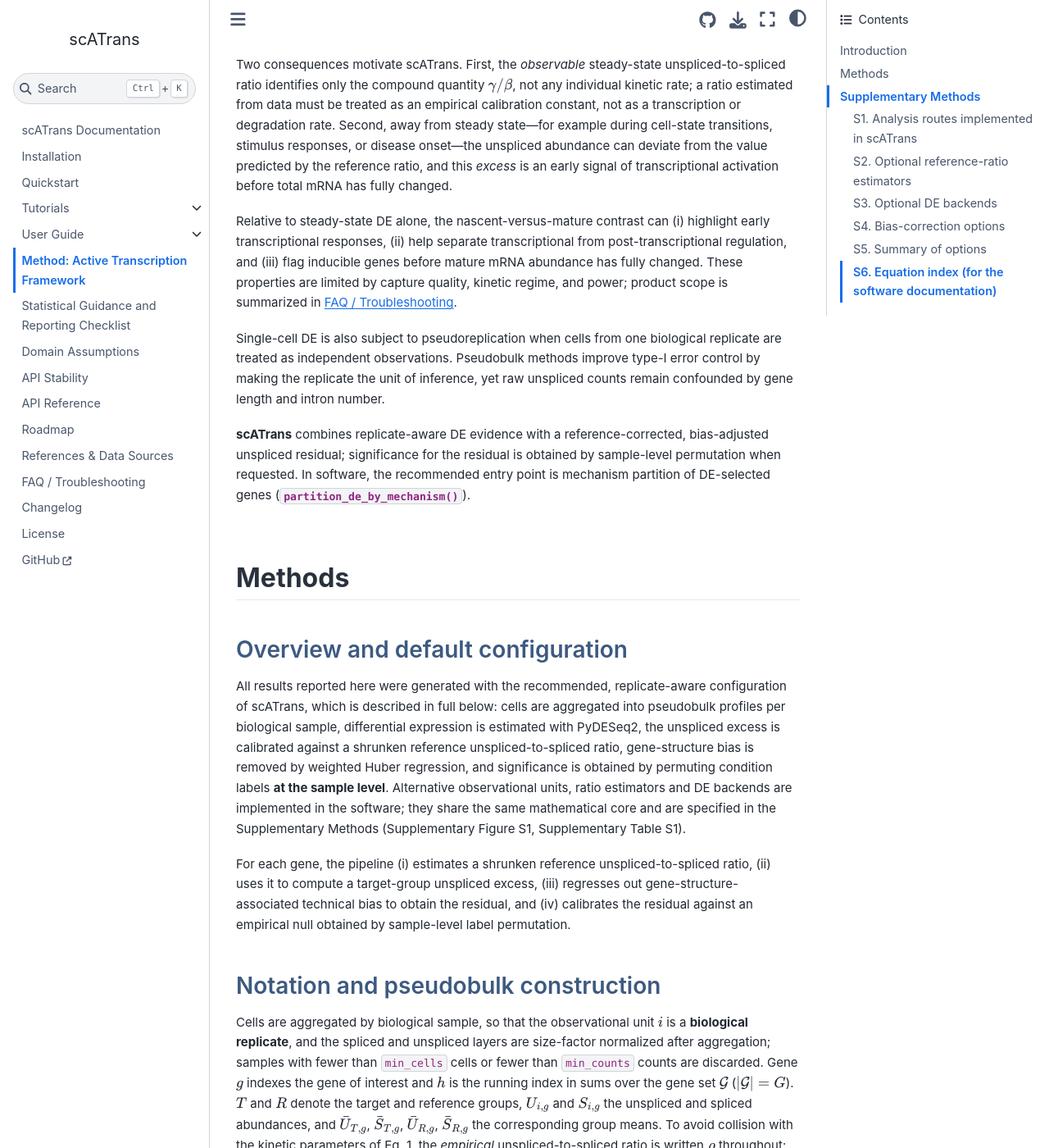
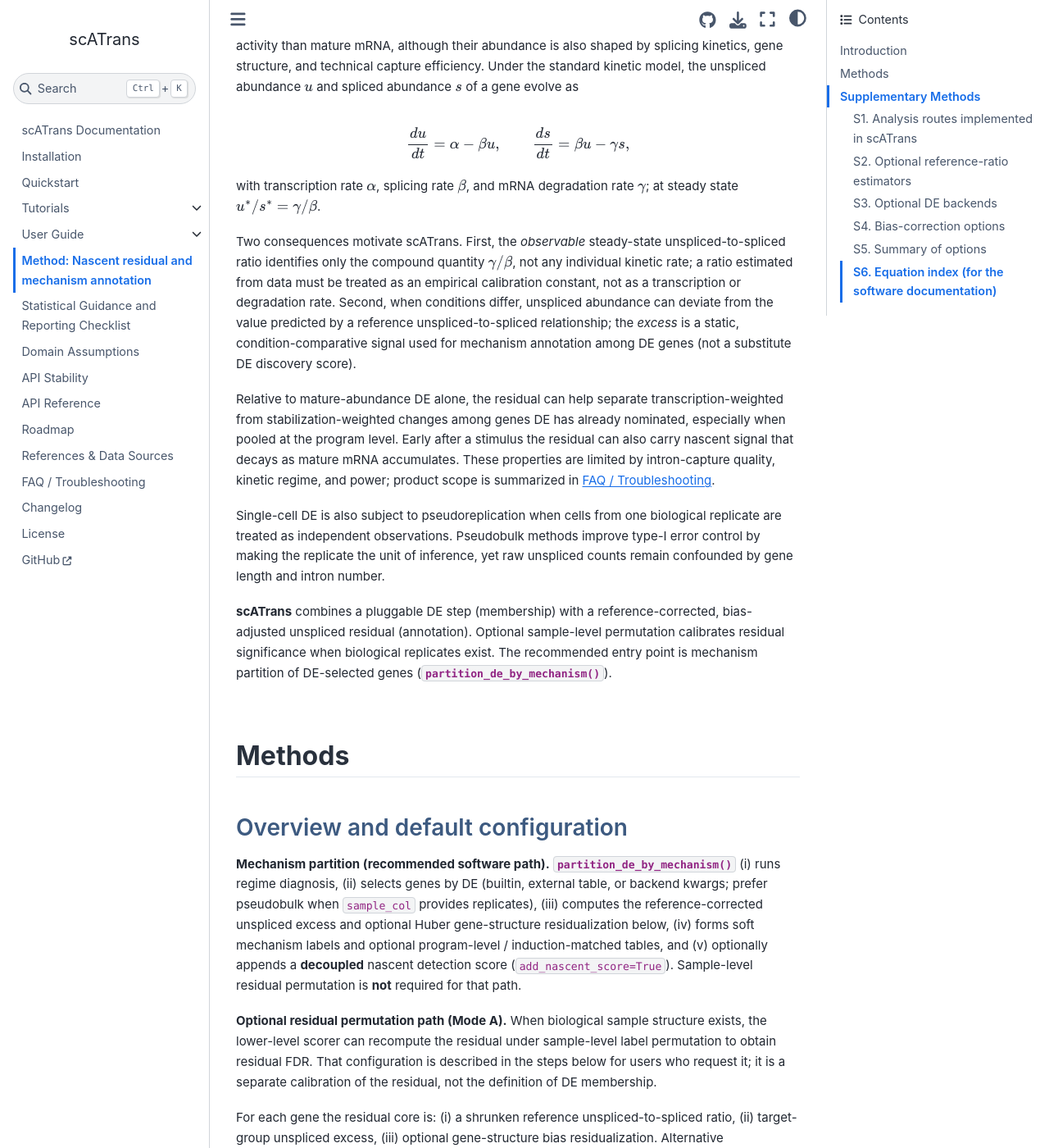
Before and after one commit to leelieber2025/scATrans, a Sphinx documentation site: the page built from docs/method.md, in a window 1280 px wide and 1400 px high, scrolled down 1063 px. Shown: the whole window at 82% size. Built offline with Sphinx 7.4.7 and the Sphinx Book theme 1.1.4, drawn with Linux system fonts in a browser that asks for light colours; pages that are not in the unit, such as notebooks, are missing from menus; some of the changed text lies outside the part shown.

Commit message:
docs: align

````diff
--- a/docs/method.md
+++ b/docs/method.md
@@ -1,16 +1,25 @@
-# Method: Active Transcription Framework
+# Method: Nascent residual and mechanism annotation
 
 ```{admonition} Scope of this page
 :class: note
 
-Mathematical definition of the scATrans nascent residual computed by
-{func}`~scatrans.active_score`: the default replicate-aware configuration,
-optional routes and estimators, and the induction-normalized unspliced residual
-used for mechanism annotation (adapted from the scATrans manuscript).
+**Software mathematics** for the reference-corrected unspliced residual (and
+optional sample-level residual permutation), as implemented in
+{func}`~scatrans.active_score` and used by
+{func}`~scatrans.partition_de_by_mechanism`.
 
-The recommended software entry point is
-{func}`~scatrans.partition_de_by_mechanism`. Product scope and deprecated
-paths: {doc}`faq`.
+This page is **not** a substitute for the manuscript Results (figure numbers
+such as “Figure S1” in the paper refer to GR / design checks there, not to the
+mode diagram below). Equation numbers here are local to this documentation
+page; the residual core matches the manuscript Methods (reference-corrected
+excess and Huber gene-structure residualization).
+
+**Primary software path (manuscript-aligned):** DE defines gene-list membership;
+the residual annotates transcription vs. stabilization support; program-level
+calls (and optional induction-matched tests) are preferred over hard per-gene
+claims; optional `add_nascent_score` is a **detection** axis and never rewrites
+mechanism labels. Sample-level residual permutation is **optional** (Mode A),
+not required for mechanism partition. Product scope: {doc}`faq`.
 
 - Output columns and reporting: {doc}`statistical_guidance`
 - Domain conventions: {doc}`domain_assumptions`
@@ -43,16 +52,17 @@ Two consequences motivate scATrans. First, the *observable* steady-state
 unspliced-to-spliced ratio identifies only the compound quantity
 $\gamma/\beta$, not any individual kinetic rate; a ratio estimated from data
 must be treated as an empirical calibration constant, not as a transcription or
-degradation rate. Second, away from steady state—for example during cell-state
-transitions, stimulus responses, or disease onset—the unspliced abundance can
-deviate from the value predicted by the reference ratio, and this *excess* is an
-early signal of transcriptional activation before total mRNA has fully changed.
+degradation rate. Second, when conditions differ, unspliced abundance can
+deviate from the value predicted by a reference unspliced-to-spliced
+relationship; the *excess* is a static, condition-comparative signal used for
+mechanism annotation among DE genes (not a substitute DE discovery score).
 
-Relative to steady-state DE alone, the nascent-versus-mature contrast can
-(i) highlight early transcriptional responses, (ii) help separate transcriptional
-from post-transcriptional regulation, and (iii) flag inducible genes before
-mature mRNA abundance has fully changed. These properties are limited by capture
-quality, kinetic regime, and power; product scope is summarized in {doc}`faq`.
+Relative to mature-abundance DE alone, the residual can help separate
+transcription-weighted from stabilization-weighted changes among genes DE has
+already nominated, especially when pooled at the program level. Early after a
+stimulus the residual can also carry nascent signal that decays as mature mRNA
+accumulates. These properties are limited by intron-capture quality, kinetic
+regime, and power; product scope is summarized in {doc}`faq`.
 
 Single-cell DE is also subject to pseudoreplication when cells from one
 biological replicate are treated as independent observations. Pseudobulk
@@ -60,19 +70,37 @@ methods improve type-I error control by making the replicate the unit of
 inference, yet raw unspliced counts remain confounded by gene length and intron
 number.
 
-**scATrans** combines replicate-aware DE evidence with a reference-corrected,
-bias-adjusted unspliced residual; significance for the residual is obtained by
-sample-level permutation when requested. In software, the recommended entry
-point is mechanism partition of DE-selected genes
-({func}`~scatrans.partition_de_by_mechanism`).
+**scATrans** combines a pluggable DE step (membership) with a
+reference-corrected, bias-adjusted unspliced residual (annotation). Optional
+sample-level permutation calibrates residual significance when biological
+replicates exist. The recommended entry point is mechanism partition of
+DE-selected genes ({func}`~scatrans.partition_de_by_mechanism`).
 
 ## Methods
 
 ### Overview and default configuration
 
-All results reported here were generated with the recommended, replicate-aware configuration of scATrans, which is described in full below: cells are aggregated into pseudobulk profiles per biological sample, differential expression is estimated with PyDESeq2, the unspliced excess is calibrated against a shrunken reference unspliced-to-spliced ratio, gene-structure bias is removed by weighted Huber regression, and significance is obtained by permuting condition labels **at the sample level**. Alternative observational units, ratio estimators and DE backends are implemented in the software; they share the same mathematical core and are specified in the Supplementary Methods (Supplementary Figure S1, Supplementary Table S1).
+**Mechanism partition (recommended software path).**
+{func}`~scatrans.partition_de_by_mechanism` (i) runs regime diagnosis, (ii)
+selects genes by DE (builtin, external table, or backend kwargs; prefer
+pseudobulk when `sample_col` provides replicates), (iii) computes the
+reference-corrected unspliced excess and optional Huber gene-structure
+residualization below, (iv) forms soft mechanism labels and optional
+program-level / induction-matched tables, and (v) optionally appends a
+**decoupled** nascent detection score (`add_nascent_score=True`). Sample-level
+residual permutation is **not** required for that path.
 
-For each gene, the pipeline (i) estimates a shrunken reference unspliced-to-spliced ratio, (ii) uses it to compute a target-group unspliced excess, (iii) regresses out gene-structure-associated technical bias to obtain the residual, and (iv) calibrates the residual against an empirical null obtained by sample-level label permutation.
+**Optional residual permutation path (Mode A).** When biological sample
+structure exists, the lower-level scorer can recompute the residual under
+sample-level label permutation to obtain residual FDR. That configuration is
+described in the steps below for users who request it; it is a separate
+calibration of the residual, not the definition of DE membership.
+
+For each gene the residual core is: (i) a shrunken reference
+unspliced-to-spliced ratio, (ii) target-group unspliced excess, (iii) optional
+gene-structure bias residualization. Alternative observational units, ratio
+estimators, and DE backends share the same mathematical core (analysis routes /
+Modes A–C below; package documentation, not manuscript figure numbers).
 
 ### Notation and pseudobulk construction
 
@@ -118,14 +146,21 @@ Two limitations follow directly from the construction. First, the residual scale
 
 ### S1. Analysis routes implemented in scATrans
 
-The main text describes **Mode A**, the recommended replicate-aware route. The software additionally implements a cell-level route (**Mode B**) and a moment-smoothed cell-level route (**Mode C**). All three share the same mathematical core — Eqs. 2–5 of the main text — and differ only in (i) the definition of the observational unit $i$ used to form the group means $\bar{U}$ and $\bar{S}$, and (ii) the DE backend supplying ${logFC}_{g}$ and $p_{g}^{adj}$. Supplementary Figure S1 makes this shared structure explicit.
+**Mode A** is the recommended replicate-aware residual route when biological
+samples exist. The software also implements a cell-level route (**Mode B**) and
+a moment-smoothed cell-level route (**Mode C**). All three share the residual
+core (reference-corrected excess and Huber bias correction) and differ in
+(i) the observational unit $i$ used for group means $\bar{U}$ and $\bar{S}$,
+and (ii) the DE backend supplying ${logFC}_{g}$ and $p_{g}^{adj}$. The diagram
+below is a **documentation schematic** (analysis routes), not manuscript
+Figure S1.
 
 ```{figure} _static/method_routes_s1.png
 :name: fig-method-routes
 :width: 88%
 :align: center
 
-**Supplementary Figure S1. Analysis routes in scATrans.** Modes A, B and C differ only in the observational unit and the DE backend; the reference-corrected excess (Eqs. 2–3) and the Huber bias correction (Eq. 4) are identical across routes. Only Mode A permits sample-level permutation and therefore replicate-aware significance (Eq. 5).
+**Analysis routes in scATrans (Modes A–C).** Modes differ in the observational unit and the DE backend; the reference-corrected excess and Huber bias correction are shared. Only Mode A permits sample-level residual permutation for residual FDR.
 ```
 
 #### Mode A — Pseudobulk (main text; recommended)
````
Also changed, not shown: README.md (+4 -2 lines), docs/api_stability.md (+3 -2 lines), docs/faq.md (+2 -1 lines), docs/index.md (+5 -2 lines), docs/installation.md (+1 -1 lines).
